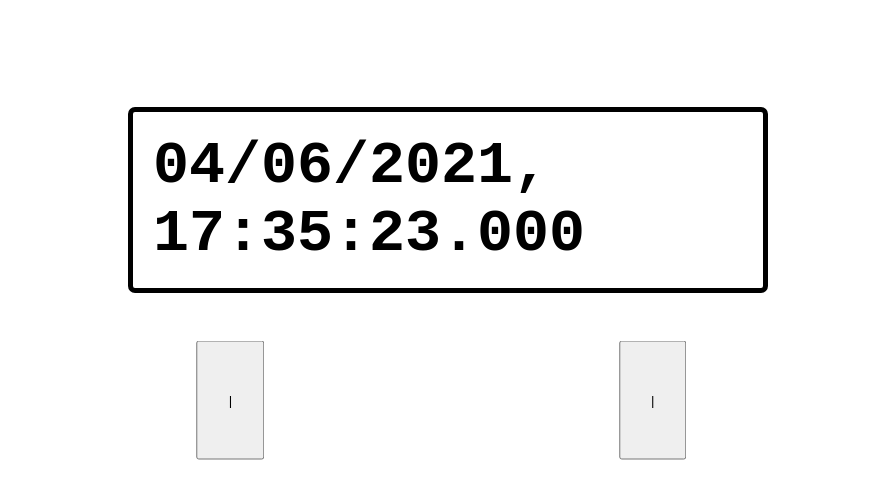
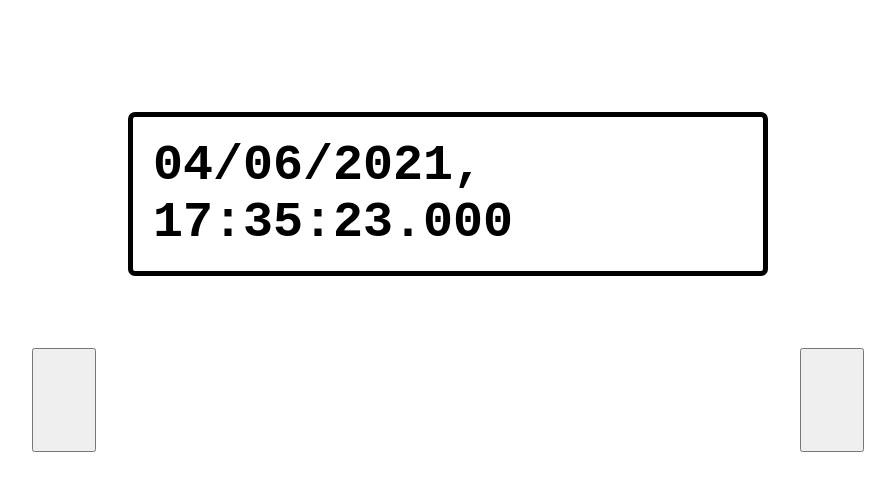
Before and after one commit to AirGus21/airgus21.github.io, a plain HTML site: page clock.html in a window 1280 px wide. Shown: the whole page, without its empty margins (192-1087 px from the left). Drawn offline with Linux system fonts and the light colour scheme.

Commit message:
clock.html: clock scaling update

```diff
--- a/clock.html
+++ b/clock.html
@@ -9,7 +9,7 @@
         font-size: 10px;
       }
       #clock {
-        font-size: 6rem;
+        font-size: 500%;
         font-family: Courier New;
         font-style: bold;
         position: absolute;
@@ -27,14 +27,14 @@
 
       #left {
         position: absolute;
-        left: 33%;
+        left: 20%;
         top: 50%;
         transform: translate(-50%, -50%);
       }
 
       #right {
         position: absolute;
-        left: 66%;
+        left: 80%;
         top: 50%;
         transform: translate(-50%, -50%);
       }
@@ -91,7 +91,7 @@
   </head>
   <body onload="setTime(); setInterval('setTime()', 50)">
     <h1 id="clock">00:00.00</h1>
-    <button id="left">|</button>
-    <button id="right">|</button>
+    <button id="left"></button>
+    <button id="right"></button>
   </body>
 </html>
```
